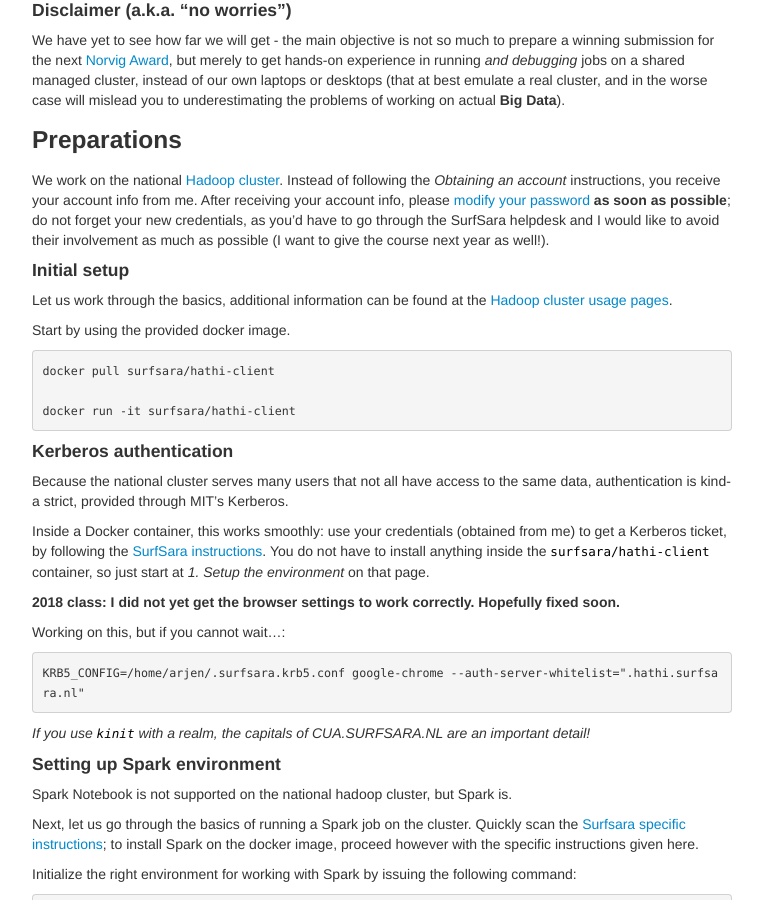
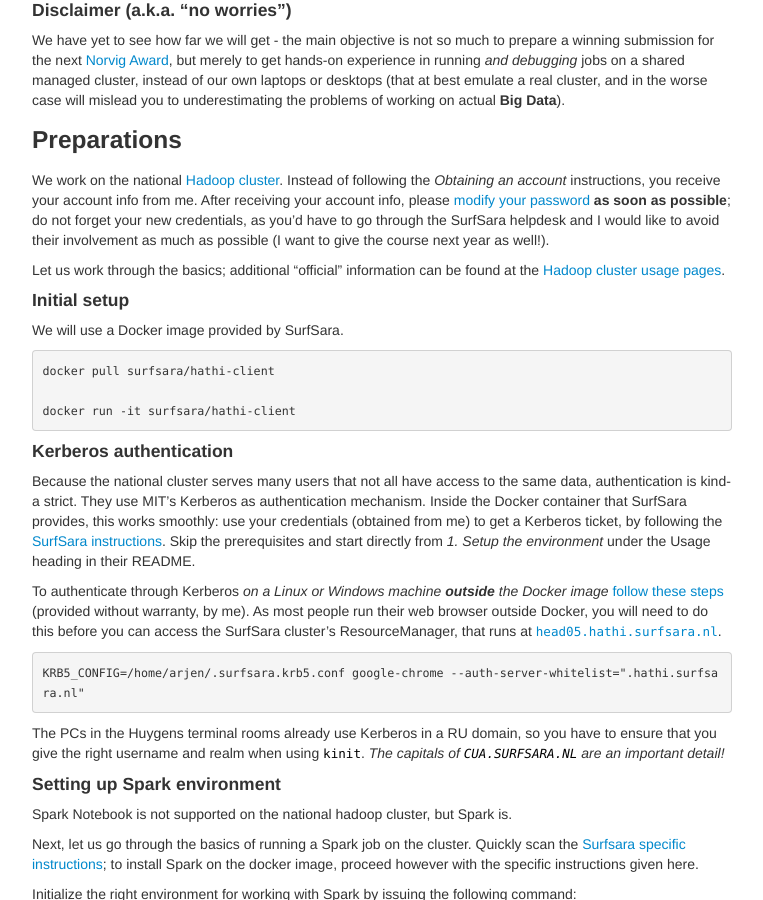
Before and after one commit to Thelukepet/course, a Jekyll site: the page built from assignments/P-commoncrawl.md, in a window 1280 px wide and 900 px high, scrolled down 262 px. Shown: the whole window, without its empty margins (258-1021 px from the left). Built offline with Jekyll 4.4.1, drawn with Linux system fonts in a browser that asks for light colours.

Commit message:
Actually, this is the commit for the Kerberos instructions.

````diff
--- a/assignments/P-commoncrawl.md
+++ b/assignments/P-commoncrawl.md
@@ -28,12 +28,12 @@
 do not forget your new credentials, as you'd have to go through the SurfSara helpdesk and I would like to
 avoid their involvement as much as possible (I want to give the course next year as well!).
 
+Let us work through the basics; additional "official" information can be found at the
+[Hadoop cluster usage pages](https://userinfo.surfsara.nl/systems/hadoop/usage).
+
 #### Initial setup
 
-Let us work through the basics, additional information can be found at the
-[Hadoop cluster usage pages](https://userinfo.surfsara.nl/systems/hadoop/usage).
-
-Start by using the provided docker image.
+We will use a Docker image provided by SurfSara.
 
 ```
 docker pull surfsara/hathi-client
@@ -43,30 +43,27 @@
 
 #### Kerberos authentication
 
-Because the national cluster serves many users that not all have access to the same data, authentication is kind-a strict, provided
-through MIT's Kerberos.
+Because the national cluster serves many users that not all have access to the same data,
+authentication is kind-a strict. They use MIT's Kerberos as authentication mechanism.
+Inside the Docker container that SurfSara provides, this works smoothly:
+use your credentials (obtained from me) to get a Kerberos ticket,
+by following the [SurfSara instructions](https://github.com/sara-nl/hathi-client/blob/master/README.md).
+Skip the prerequisites and start directly from _1. Setup the environment_ under the Usage heading
+in their README.
 
-Inside a Docker container, this works smoothly:
-use your credentials (obtained from me) to get a Kerberos ticket,
-by following the [SurfSara instructions](https://userinfo.surfsara.nl/systems/hadoop/usage).
-You do not have to install anything inside the `surfsara/hathi-client` container,
-so just start at _1. Setup the environment_ on that page.
-
-__2018 class: I did not yet get the browser settings to work correctly. Hopefully fixed soon.__
-
-Working on this, but if you cannot wait...:
+To authenticate through Kerberos _on a Linux or Windows machine **outside** the Docker image_
+[follow these steps](kerberos.html) (provided without warranty, by me).
+As most people run their web browser outside Docker, you will need to do this before you can
+access the SurfSara cluster's ResourceManager, that runs at
+[`head05.hathi.surfsara.nl`](https://head05.hathi.surfsara.nl/cluster).
 
 ```
 KRB5_CONFIG=/home/arjen/.surfsara.krb5.conf google-chrome --auth-server-whitelist=".hathi.surfsara.nl"
 ```
 
-<!--
-To authenticate through Kerberos _on a Linux or Windows machine_ **outside** the Docker image,
-which will be necessary to use the ResourceManager from your web-browser,
-[follow these steps](kerberos.html) (provided without warranty, by me).
--->
-
-_If you use `kinit` with a realm, the capitals of CUA.SURFSARA.NL are an important detail!_
+The PCs in the Huygens terminal rooms already use Kerberos in a RU domain, so you have to ensure
+that you give the right username and realm when using `kinit`.
+_The capitals of `CUA.SURFSARA.NL` are an important detail!_
 
 #### Setting up Spark environment
 
````
Also changed, not shown: assignments/P-faq.md (+20 -0 lines).
